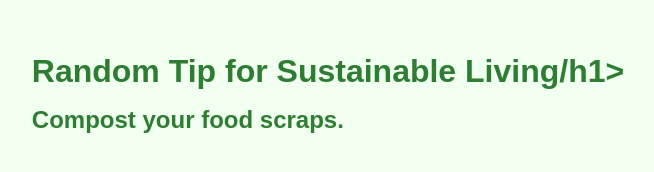
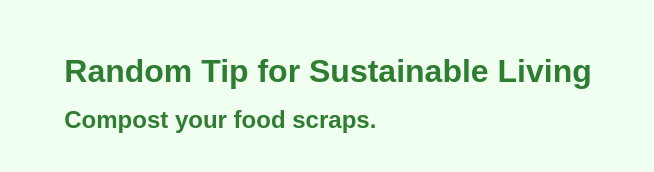
Before and after one commit to tomsimmers/green-tips, a plain HTML site: page index.html in a window 1280 px wide. Shown: the whole page, without its empty margins (312-966 px from the left). Drawn offline with Linux system fonts and the light colour scheme.

Commit message:
Update index.html

```diff
--- a/index.html
+++ b/index.html
@@ -11,7 +11,7 @@
   </style>
 </head>
 <body>
-  <h1>Random Tip for Sustainable Living/h1>
+  <h1>Random Tip for Sustainable Living
   <p id="tip"></p>
   <script>
     const tips = ["Turn off lights when you leave a room.", "Unplug devices when not in use.", "Take shorter showers to save water.", "Use a reusable water bottle.", "Recycle paper, plastic, and metal.", "Eat more plant-based meals.", "Bike or walk instead of driving when possible.", "Compost your food scraps."];
```
